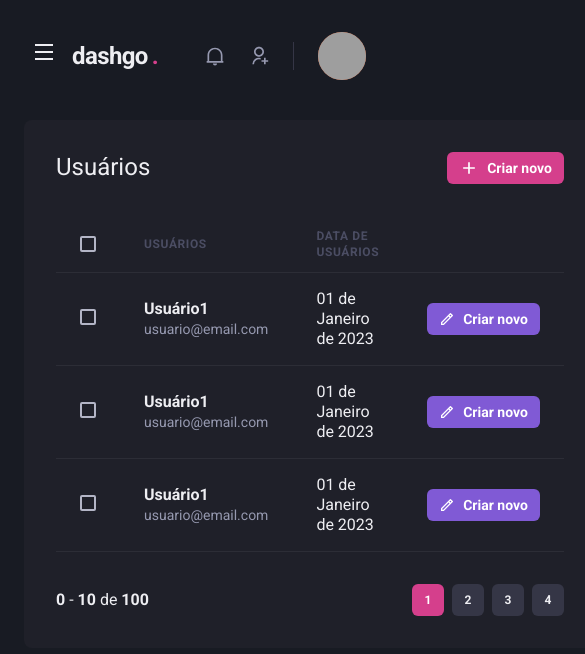
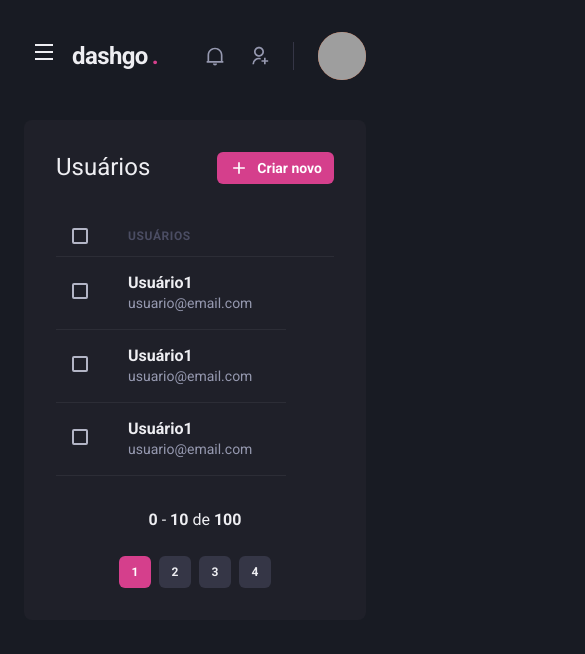
Before and after one commit to RenanArantes/dashgo, a Next.js app: page /users in a window 390 px wide. Shown: the top 654 px of the page, 585 px wide, since content can reach past the window. Built offline with nearby package versions, Linux system fonts and the light colour scheme; grey boxes are pictures that could not be loaded.

Commit message:
Responsividade: Listagem responsiva

```diff
--- a/src/components/Pagination/index.tsx
+++ b/src/components/Pagination/index.tsx
@@ -4,7 +4,7 @@ import PaginationItem from "./PaginationItem";
 export default function Pagination() {
     return(
         <Stack
-            direction="row"
+            direction={["column", "row"]}
             spacing="6"
             marginTop="8"
             justify="space-between"
--- a/src/pages/users/index.tsx
+++ b/src/pages/users/index.tsx
@@ -1,4 +1,4 @@
-import { Box, Button, Checkbox, Flex, Heading, Icon, Table, Tbody, Text, Th, Thead, Tr, Td } from "@chakra-ui/react";
+import { Box, Button, Checkbox, Flex, Heading, Icon, Table, Tbody, Text, Th, Thead, Tr, Td, useBreakpointValue } from "@chakra-ui/react";
 import { RiAddLine, RiPencilLine } from "react-icons/ri";
 import Header from "../../components/Header";
 import Pagination from "../../components/Pagination";
@@ -6,6 +6,11 @@ import SideBar from "../../components/SideBar";
 
 
 export default function UserList() {
+    const isWideVersion = useBreakpointValue({
+       base: false,
+       lg: true,
+    })
+
     return (
         <Box>
             <Header />
@@ -39,21 +44,21 @@ export default function UserList() {
                     <Table colorScheme="whiteAlpha">
                         <Thead>
                             <Tr>
-                                <Th paddingX="6" color="gray.300" width="8">
+                                <Th paddingX={["4", "4", "6"]} color="gray.300" width="8">
                                     <Checkbox colorScheme="pink" />
                                 </Th>
                                 <Th>
                                     Usuários
                                 </Th>
-                                <Th>
+                                { isWideVersion && <Th>
                                     Data de usuários
-                                </Th>
+                                </Th>}
                                 <Th width="8"></Th>
                             </Tr>
                         </Thead>
                         <Tbody>
                             <Tr>
-                                <Td paddingX="6">
+                                <Td paddingX={["4", "4", "6"]}>
                                     <Checkbox colorScheme="pink" />
                                 </Td>
                                 <Td>
@@ -66,10 +71,10 @@ export default function UserList() {
                                         </Text>
                                     </Box>
                                 </Td>
-                                <Td>
+                                { isWideVersion && <Td>
                                     01 de Janeiro de 2023
-                                </Td>
-                                <Td>
+                                </Td>}
+                                { isWideVersion && <Td>
                                 <Button
                                     as="a"
                                     size="sm"
@@ -80,10 +85,10 @@ export default function UserList() {
                                     >
                                         Criar novo
                                     </Button>
-                                </Td>
+                                </Td>}
                             </Tr>
                             <Tr>
-                                <Td paddingX="6">
+                                <Td paddingX={["4", "4", "6"]}>
                                     <Checkbox colorScheme="pink" />
                                 </Td>
                                 <Td>
@@ -96,10 +101,10 @@ export default function UserList() {
                                         </Text>
                                     </Box>
                                 </Td>
-                                <Td>
+                                { isWideVersion && <Td>
                                     01 de Janeiro de 2023
-                                </Td>
-                                <Td>
+                                </Td>}
+                                {  isWideVersion && <Td>
                                 <Button
                                     as="a"
                                     size="sm"
@@ -110,10 +115,10 @@ export default function UserList() {
                                     >
                                         Criar novo
                                     </Button>
-                                </Td>
+                                </Td>}
                             </Tr>
                             <Tr>
-                                <Td paddingX="6">
+                                <Td paddingX={["4", "4", "6"]}>
                                     <Checkbox colorScheme="pink" />
                                 </Td>
                                 <Td>
@@ -126,10 +131,10 @@ export default function UserList() {
                                         </Text>
                                     </Box>
                                 </Td>
-                                <Td>
+                                { isWideVersion && <Td>
                                     01 de Janeiro de 2023
-                                </Td>
-                                <Td>
+                                </Td>}
+                                { isWideVersion && <Td>
                                 <Button
                                     as="a"
                                     size="sm"
@@ -140,7 +145,7 @@ export default function UserList() {
                                     >
                                         Criar novo
                                     </Button>
-                                </Td>
+                                </Td>}
                             </Tr>
                         </Tbody>
                     </Table>
```
